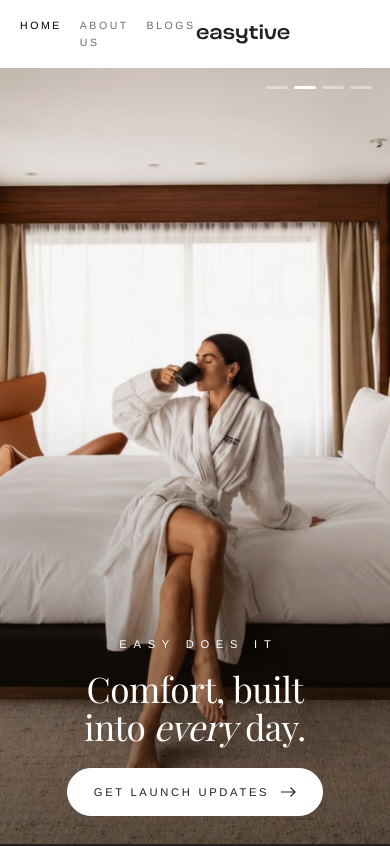
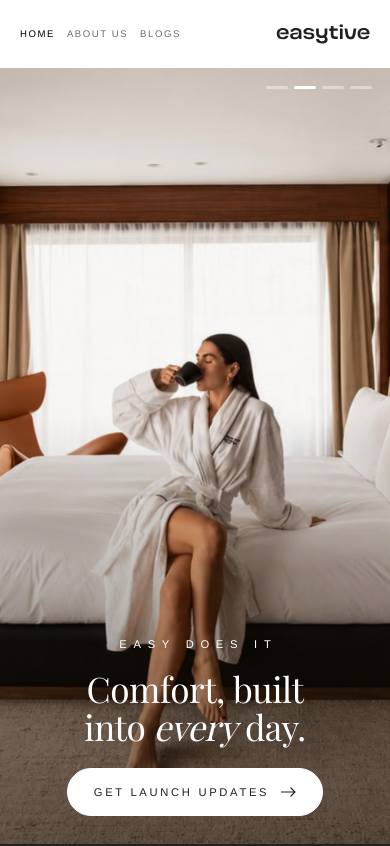
Before and after one commit to Rendersarc2026/Easytive, a Next.js app: page / in a window 390 px wide. Shown: the top 846 px of the page. Built offline with nearby package versions, Linux system fonts and the light colour scheme; a web font is replaced by a local one.

Commit message:
refactor: update site header styles for improved mobile layout and readability

```diff
--- a/next.config.ts
+++ b/next.config.ts
@@ -4,6 +4,8 @@ const nextConfig: NextConfig = {
   /* config options here */
   cacheComponents: true,
   partialPrefetching: true,
+  // Hide the floating "N" dev-tools badge (the black circle in the corner during dev).
+  devIndicators: false,
   turbopack: {
     rules: {
       "*.css": {
--- a/src/app/site.css
+++ b/src/app/site.css
@@ -86,7 +86,7 @@ header.site.lined { box-shadow: 0 1px 0 var(--hair); }
 .hbar nav a, .hright a, .hright button, .menu-btn {
   font-size: 0.66rem; letter-spacing: 0.24em; text-transform: uppercase; background: none; border: 0; padding: 0; cursor: pointer; color: var(--ink);
 }
-.hbar nav a { color: var(--muted); transition: color 0.15s; }
+.hbar nav a { color: var(--muted); white-space: nowrap; transition: color 0.15s; }
 .hbar nav a:hover { color: #000; text-decoration: none; }
 .hright a:hover { text-decoration: underline; text-underline-offset: 6px; }
 .hbar nav a.on { color: #000; }
@@ -94,8 +94,15 @@ header.site.lined { box-shadow: 0 1px 0 var(--hair); }
 .hright { display: flex; justify-content: flex-end; gap: clamp(16px, 2vw, 28px); align-items: center; }
 .menu-btn { display: none; }
 @media (max-width: 900px) { .hbar nav { display: none; } .menu-btn { display: block; justify-self: start; } .hide-sm { display: none; } }
-/* Slim pre-launch header: the single link stays visible on mobile (no menu button). */
-@media (max-width: 900px) { .hbar.slim nav { display: flex; } }
+/* Slim pre-launch header on phones: links stay inline on the left, wordmark moves right. */
+@media (max-width: 900px) {
+  .hbar.slim { grid-template-columns: 1fr auto; }
+  .hbar.slim nav { display: flex; gap: clamp(12px, 3vw, 22px); }
+}
+/* Very narrow phones: tighten the type so all three links still fit on one line. */
+@media (max-width: 400px) {
+  .hbar.slim nav a { font-size: 0.6rem; letter-spacing: 0.16em; }
+}
 
 /* hero: two slides that cross-fade on their own */
 .hero { position: relative; overflow: hidden; height: clamp(460px, 78svh, 780px); background: #3a2716; color: var(--white); }
```
